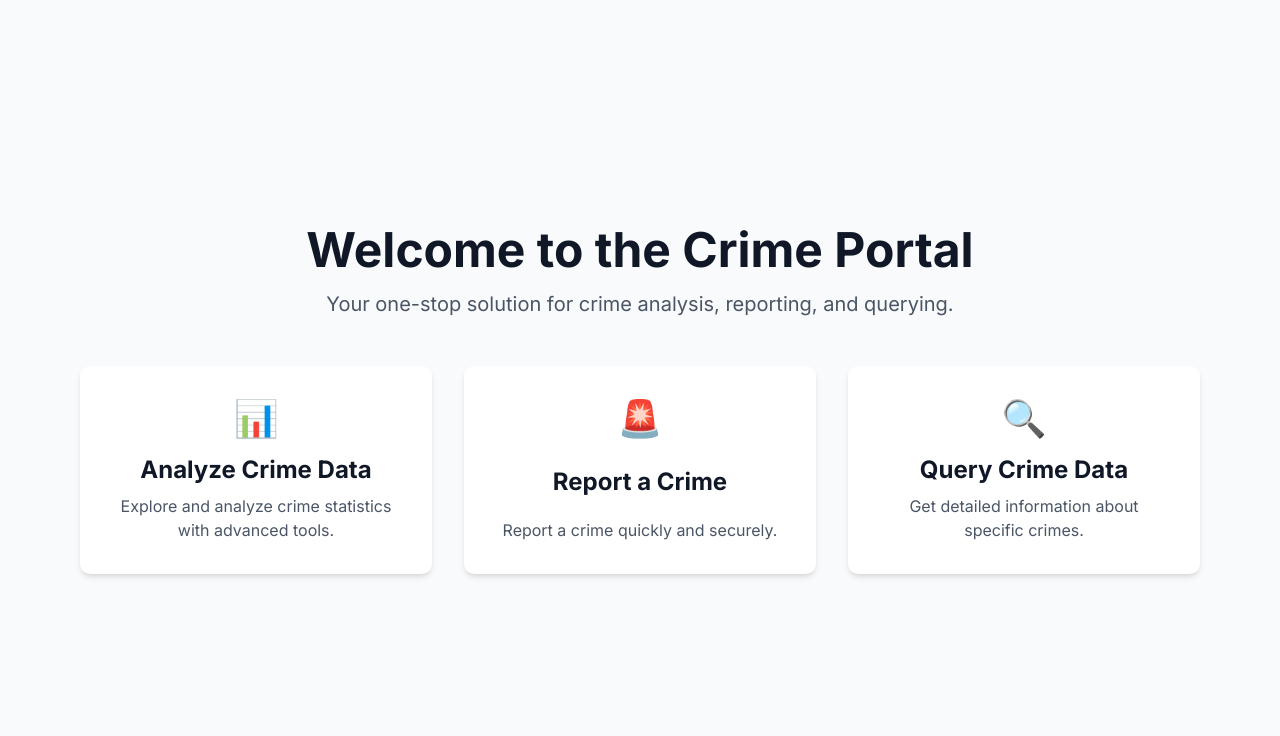
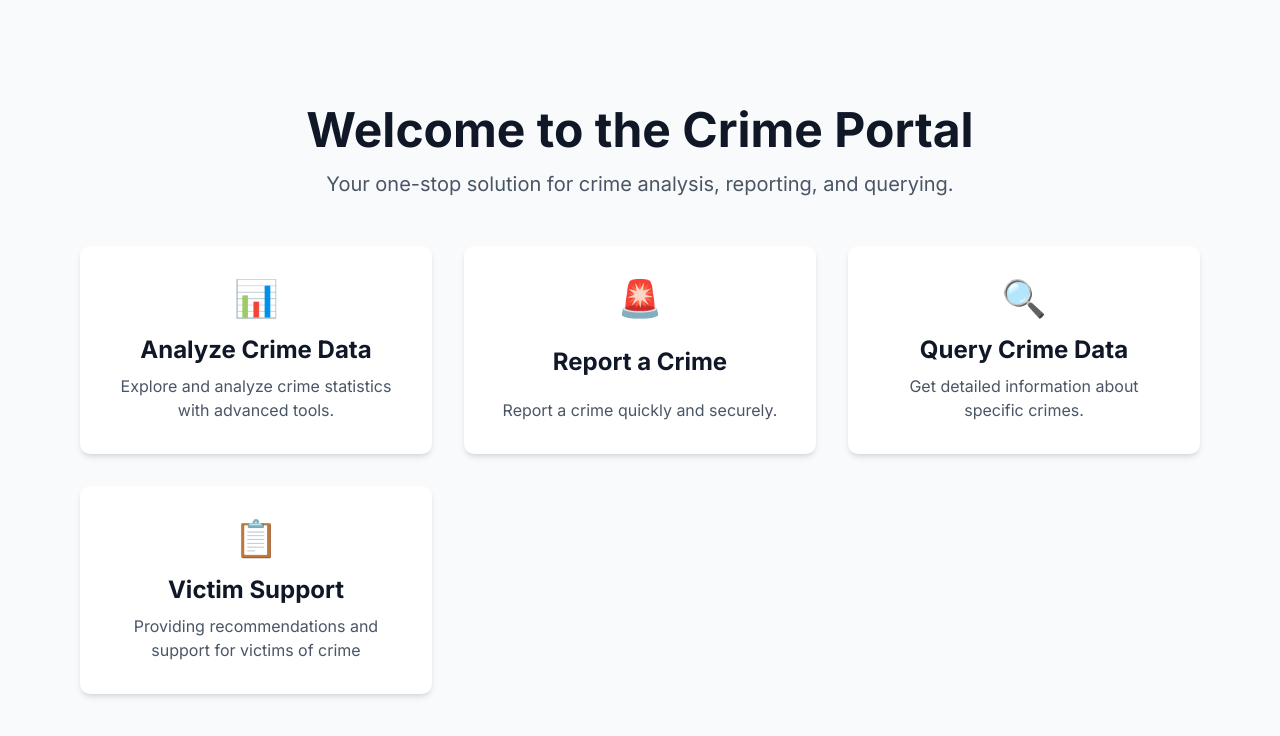
Before and after one commit to Annarhysa/protego, a Next.js app in the folder frontend/: page / in a window 1280 px wide. Shown: the top 736 px of the page. Built offline with nearby package versions, Linux system fonts and the light colour scheme.

Commit message:
feat(engine): Added buttons for it

```diff
--- a/frontend/app/(dashboard)/layout.js
+++ b/frontend/app/(dashboard)/layout.js
@@ -45,6 +45,9 @@ export default function DashboardLayout({ children }) {
                 <Link href="/ask" className="text-gray-700 hover:text-gray-900 font-medium">
                   Query Crime Data
                 </Link>
+                <Link href="/chat" className="text-gray-700 hover:text-gray-900 font-medium">
+                  Victim Support
+                </Link>
               </div>
             </div>
           </div>
--- a/frontend/app/page.js
+++ b/frontend/app/page.js
@@ -55,17 +55,17 @@ export default function Home() {
         </Link>
 
         {/* Additional Card Example */}
-        {/* <Link href="/example">
+        <Link href="/chat">
           <div className="bg-white p-8 rounded-lg shadow-md hover:shadow-lg transition-shadow duration-300 cursor-pointer text-center h-full flex flex-col justify-between">
             <div className="text-4xl text-blue-500 mb-4">📋</div>
             <h2 className="text-2xl font-bold text-gray-900 mb-2">
-              Example Feature
+              Victim Support
             </h2>
             <p className="text-gray-600">
-              This is an example of an additional feature card.
+              Providing recommendations and support for victims of crime
             </p>
           </div>
-        </Link> */}
+        </Link>
       </div>
     </div>
   );
```
